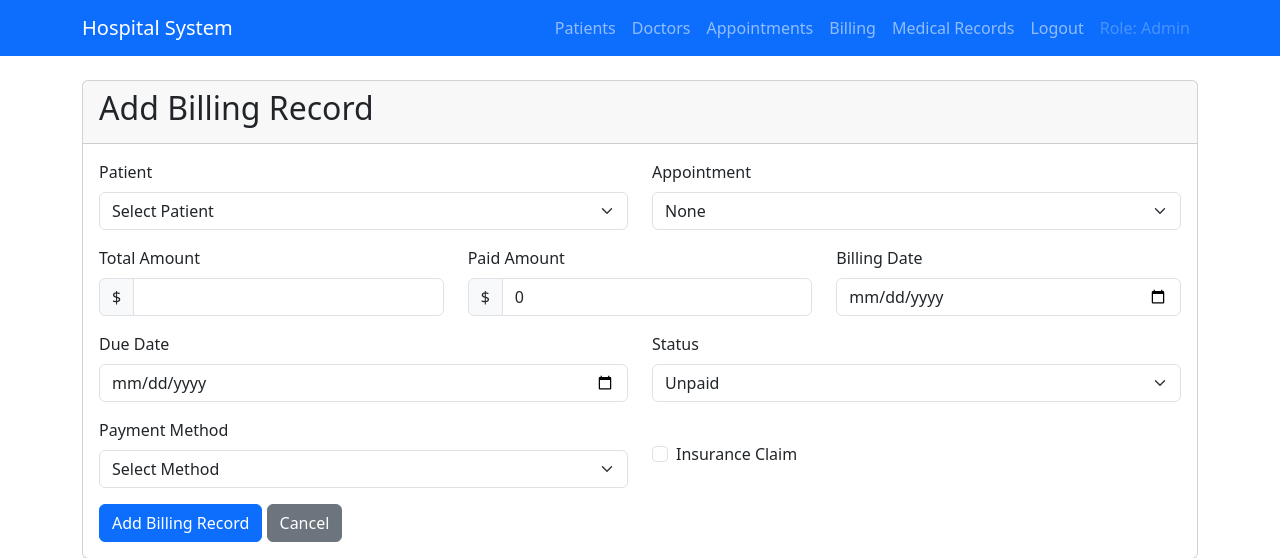
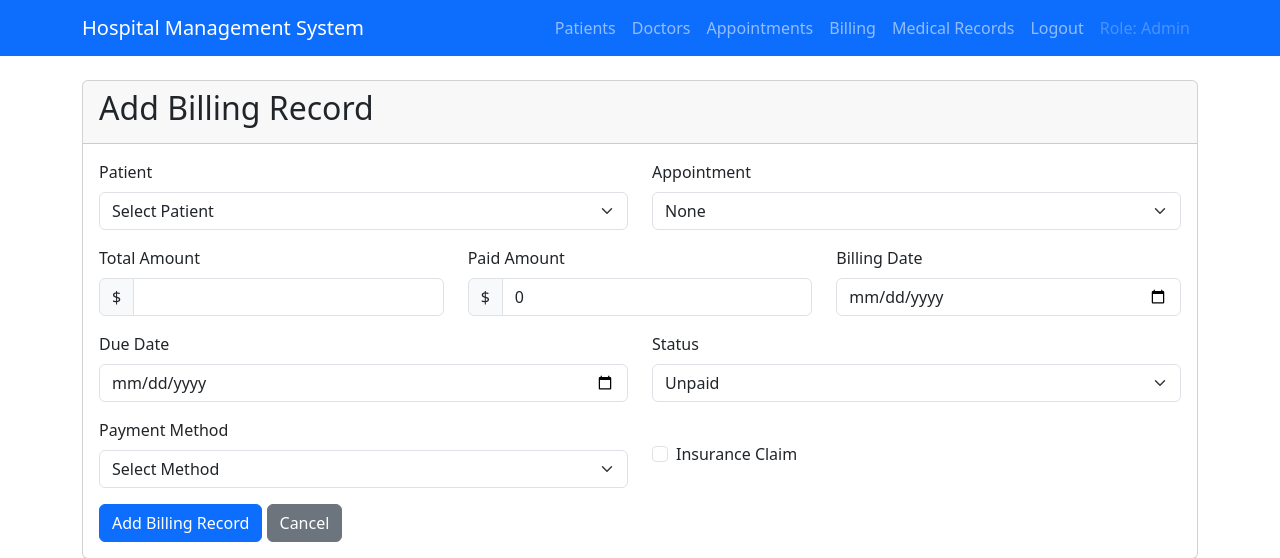
Before and after one commit to Azay1234/Hospital-Management, a Flask app: page /billing/add in a window 1280 px wide. Shown: the top 558 px of the page. Run offline with Flask 3, Linux system fonts and the light colour scheme; the visitor is signed in with stand-in values (Sample User, id 1); data that the repository does not hold is empty.

Commit message:
Rename Hospital System to Hospital Management System

```diff
--- a/templates/base.html
+++ b/templates/base.html
@@ -9,7 +9,7 @@
 
 <nav class="navbar navbar-expand-lg navbar-dark bg-primary mb-4">
     <div class="container">
-        <a class="navbar-brand" href="/">Hospital System</a>
+        <a class="navbar-brand" href="/">Hospital Management System</a>
         <div class="collapse navbar-collapse">
             <ul class="navbar-nav ms-auto">
                 {% if session.username %}
```
